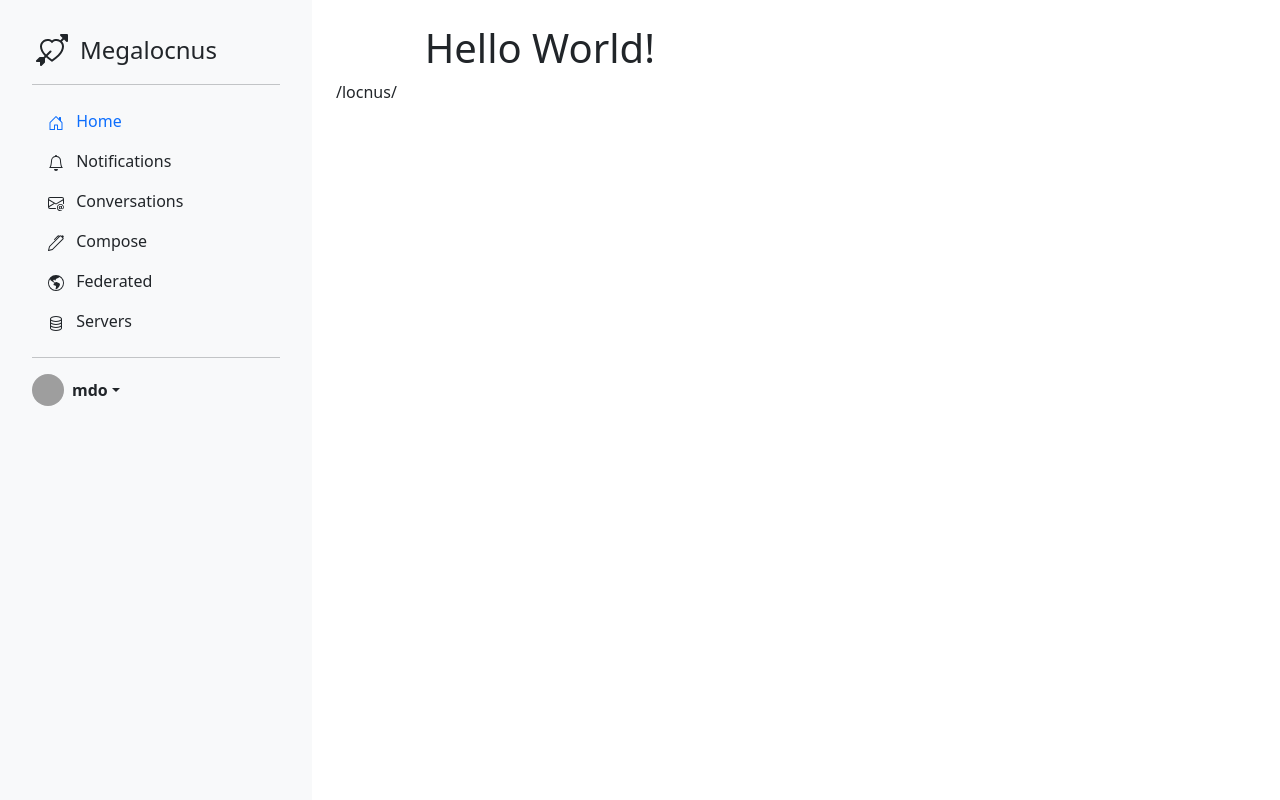
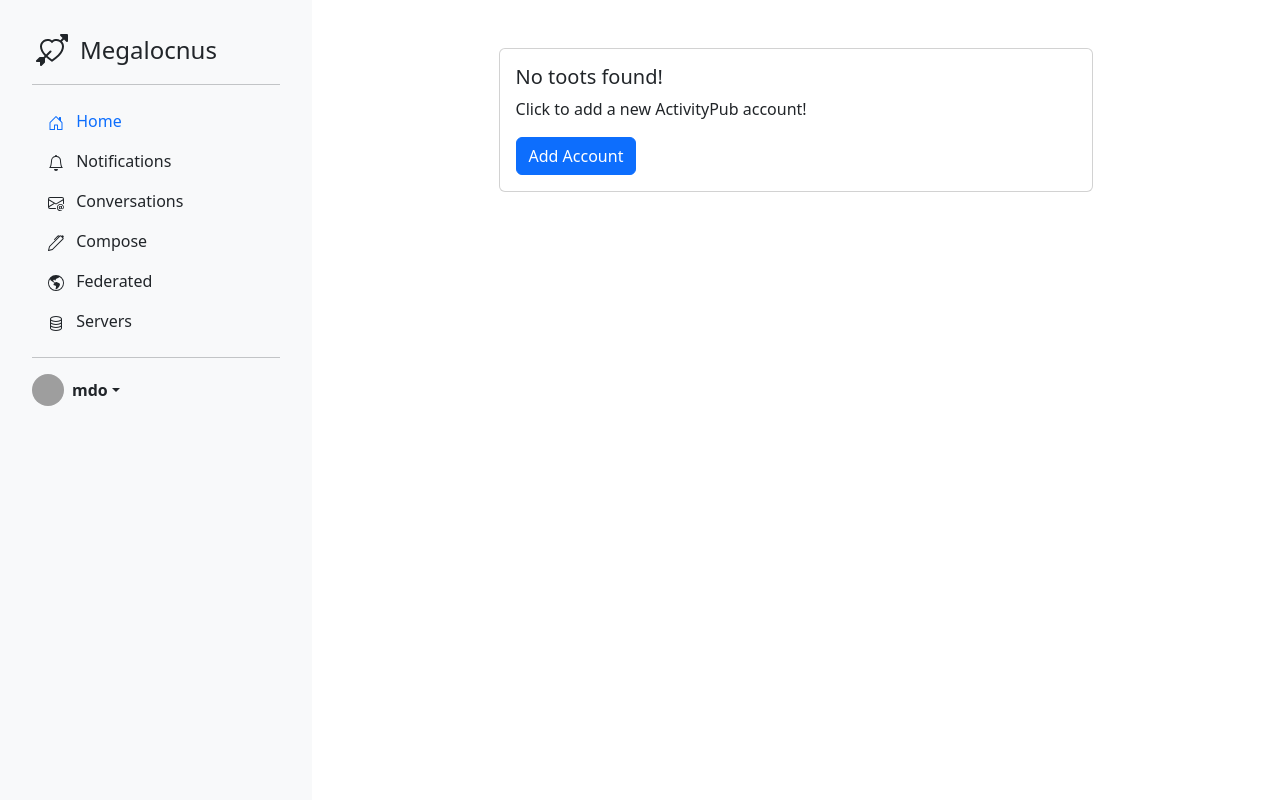
Before and after one commit to ephes/pytest-course, a Django app: page /locnus/ in a window 1280 px wide. Run offline with Django 4.2, Linux system fonts and the light colour scheme; grey boxes are pictures that could not be loaded.

Commit message:
use timeline partial to display toots from personal timeline

```diff
--- a/locnus/templates/_base.html
+++ b/locnus/templates/_base.html
@@ -91,8 +91,6 @@
         <div class="col">
           <div class="container">
             {% block main %}{% endblock %}
-            {{ request.path }}
-
           </div>
         </div>
       </div>
--- a/locnus/templates/index.html
+++ b/locnus/templates/index.html
@@ -5,7 +5,7 @@
     <div class="container">
       <div class="row">
         <div class="col-md-10 offset-md-1 mt-4">
-          <h1>Hello World!</h1>
+          {% include "./timeline_partial.html" with toots=toots %}
         </div>
       </div>
     </div>
--- /dev/null
+++ b/locnus/templates/timeline_partial.html
@@ -0,0 +1,39 @@
+<section>
+  <div class="container">
+    <div class="row">
+      <div class="col-md-10 offset-md-1 mt-4">
+        {% if toots %}
+          <table class="table">
+            <thead>
+              <tr>
+                <th scope="col">#</th>
+                <th scope="col">User</th>
+                <th scope="col">Content</th>
+              </tr>
+            </thead>
+            <tbody>
+              {% for toot in toots %}
+                <tr>
+                  <th scope="row">{{ forloop.counter }}</th>
+                  <td>{{ toot.account.display_name }}</td>
+                  <td>{{ toot.content | safe}}</td>
+                </tr>
+              {% endfor %}
+            </tbody>
+          </table>
+        {% else %}
+          <div class="card">
+            <div class="card-body">
+              <h5 class="card-title">No toots found!</h5>
+              <p class="card-text">
+                Click to add a new ActivityPub account!
+              </p>
+              <a href='{% url "locnus:get-create-account" %}'>
+                <button type="button" class="btn btn-primary">Add Account</button>
+              </a>
+            </div>
+        {% endif %}
+      </div>
+    </div>
+  </div>
+</section>
--- a/locnus/views.py
+++ b/locnus/views.py
@@ -7,7 +7,11 @@ from .models import Account, Server
 
 @require_GET
 def index(request):
-    return render(request, "index.html")
+    toots = []
+    account = Account.objects.first()
+    if account is not None:
+        toots = account.personal_timeline()
+    return render(request, "index.html", context={"toots": toots})
 
 
 @require_GET
```
